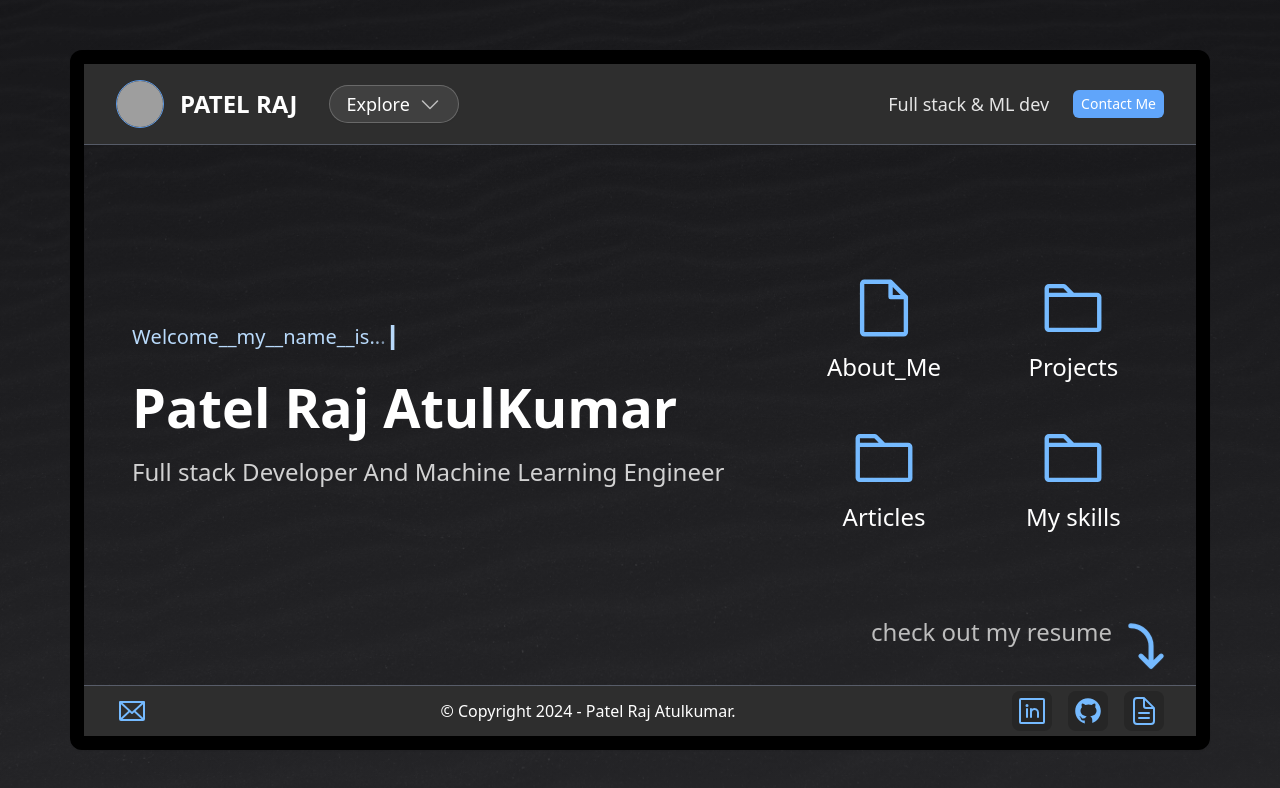
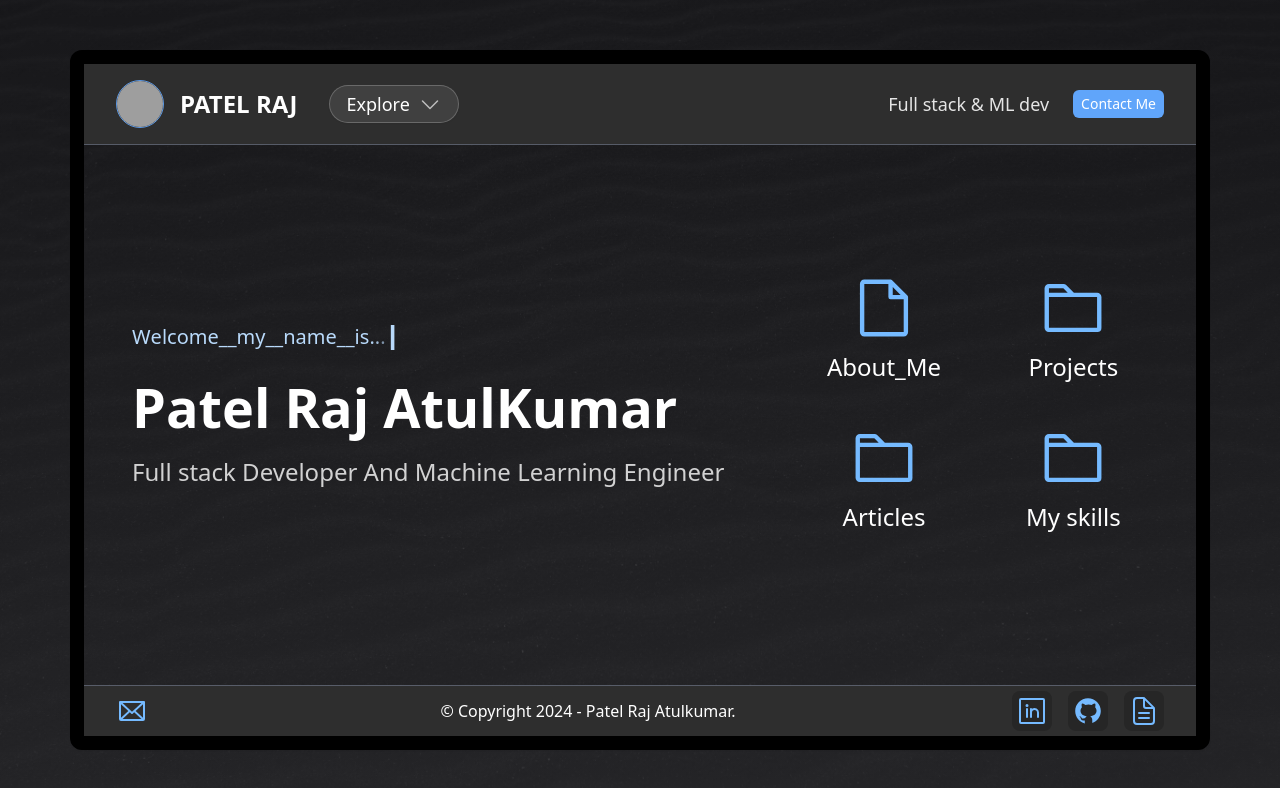
Before and after one commit to rajpatel923/Portfolio_final, a React (Vite) app in the folder Client/: page / in a window 1280 px wide. Shown: the top 788 px of the page. Built offline with nearby package versions, Linux system fonts and the light colour scheme; grey boxes are pictures that could not be loaded.

Commit message:
minor changes

```diff
--- a/Client/src/components/footer.tsx
+++ b/Client/src/components/footer.tsx
@@ -4,7 +4,6 @@ import linkedInSvg from "../assets/linkedIn.svg"
 import githubSvg from "../assets/Github.svg"
 import { NavLink } from "react-router-dom"
 import { IoDocumentTextOutline } from "react-icons/io5";
-import { PiArrowBendRightDownBold } from "react-icons/pi";
 import { useGSAP } from "@gsap/react";
 import gsap from "gsap";
 
@@ -53,12 +52,12 @@ function Footer() {
                 </NavLink>
 
                 {/* this is absolute to the three right blocks  */}
-                <div className=" hidden lg:block text-nowrap absolute top-[-70px] right-[0]  text-icon_color ">
+                {/* <div className=" hidden lg:block text-nowrap absolute top-[-70px] right-[0]  text-icon_color ">
                         <h3 className="flex items-start flex-row gap-4">
                             <span className=" font-thin text-2xl text-hidding_text">check out my resume</span>
                             <span><PiArrowBendRightDownBold id="resuem_arrow" className="mt-3 h-9 w-9"/></span>
                         </h3>
-                </div>
+                </div> */}
             </div>
         </div>
     </>
--- a/Client/src/main.tsx
+++ b/Client/src/main.tsx
@@ -1,6 +1,7 @@
 import React from 'react'
 import ReactDOM from 'react-dom/client'
 import './index.css'
+
 
 import {
   createBrowserRouter,
```
Also changed, not shown: Client/src/components/AdminComponents/AdminLogin.tsx (indentation only).
